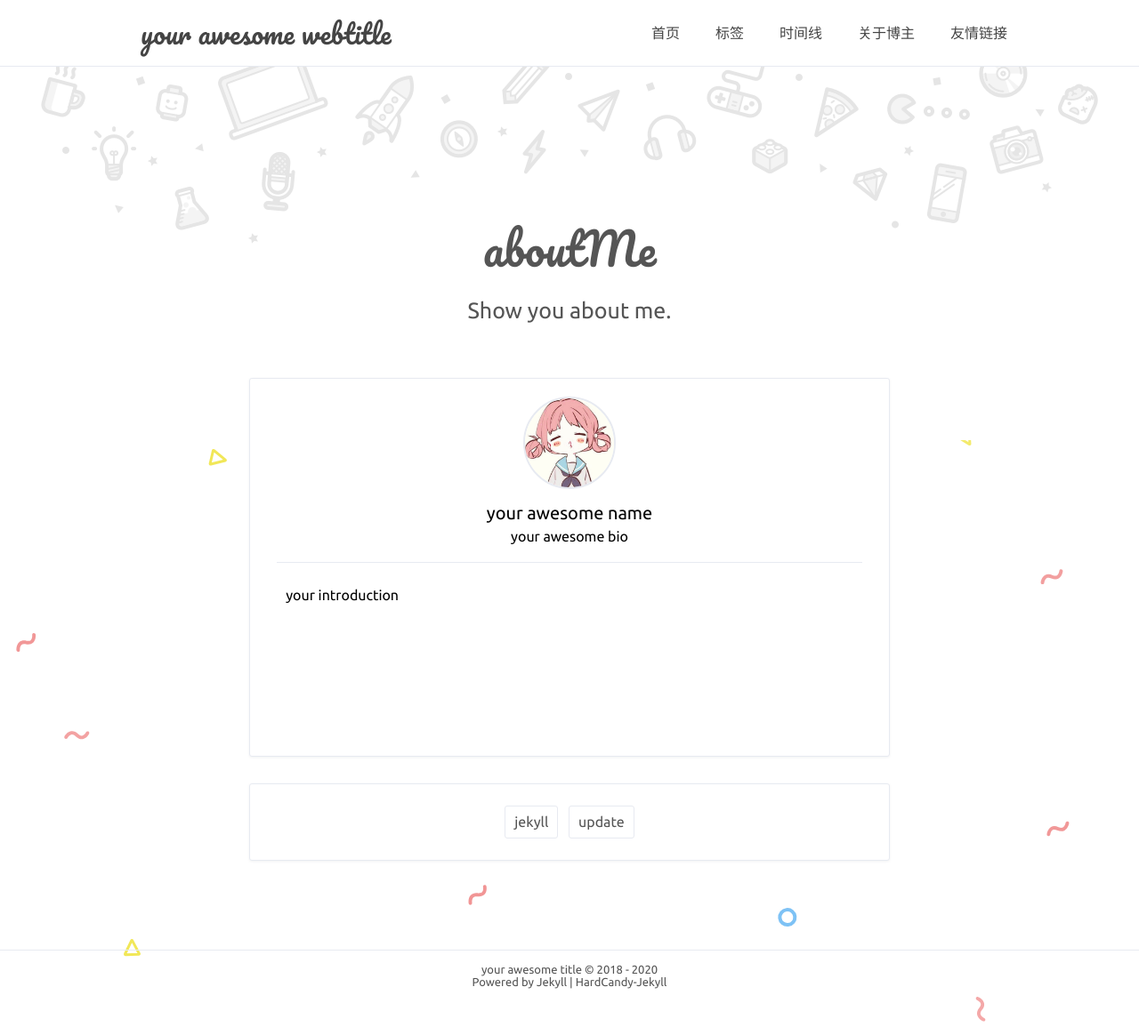
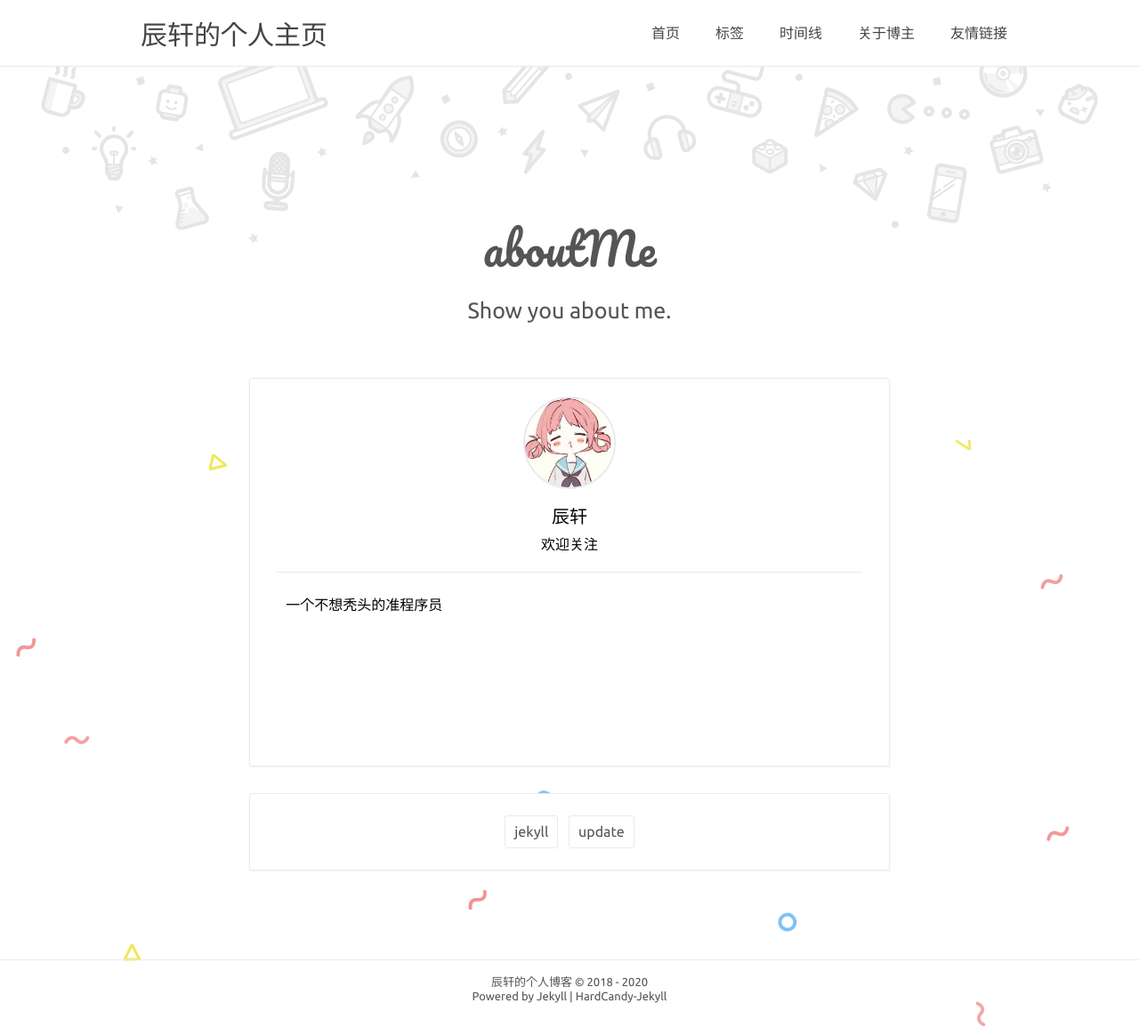
Before and after one commit to xinhuoshixincha/xinhuoshixincha.github.io, a Jekyll site: the page built from about.html, in a window 1280 px wide. Shown: the whole page at 89% size. Built offline with Jekyll 4.4.1, drawn with Linux system fonts in a browser that asks for light colours; comment, search, counter and statistics services are not loaded.

Commit message:
Update _config.yml

```diff
--- a/_config.yml
+++ b/_config.yml
@@ -1,7 +1,7 @@
 # Site settings 配置站点
-title: 'your awesome title'
-description: 'your web description'
-keywords: 'your web keywords, another keywords'
+title: '辰轩的个人博客'
+description: '记录自己的学习生活'
+keywords: '热爱编程、热爱生活'
 url: 'https://abc.github.io' # your host
 
 # nav 中文字符空格：&emsp;
@@ -14,12 +14,12 @@ nav: # 最佳体验 六个标签 且最好每个标签不超过4中文字
 
 # 博主
 author: true
-name: 'your awesome name'
-NickName: 'your awesome nickname'
-webtitle: 'your awesome webtitle'
-bio: 'your awesome bio'
+name: '辰轩'
+NickName: '乌拉'
+webtitle: '辰轩的个人主页'
+bio: '欢迎关注'
 about: true
-aboutyou: 'your introduction'
+aboutyou: '一个不想秃头的准程序员'
 portraits: '/assets/profile.jpeg' # your portraits image file path
 
 # SNS
```
